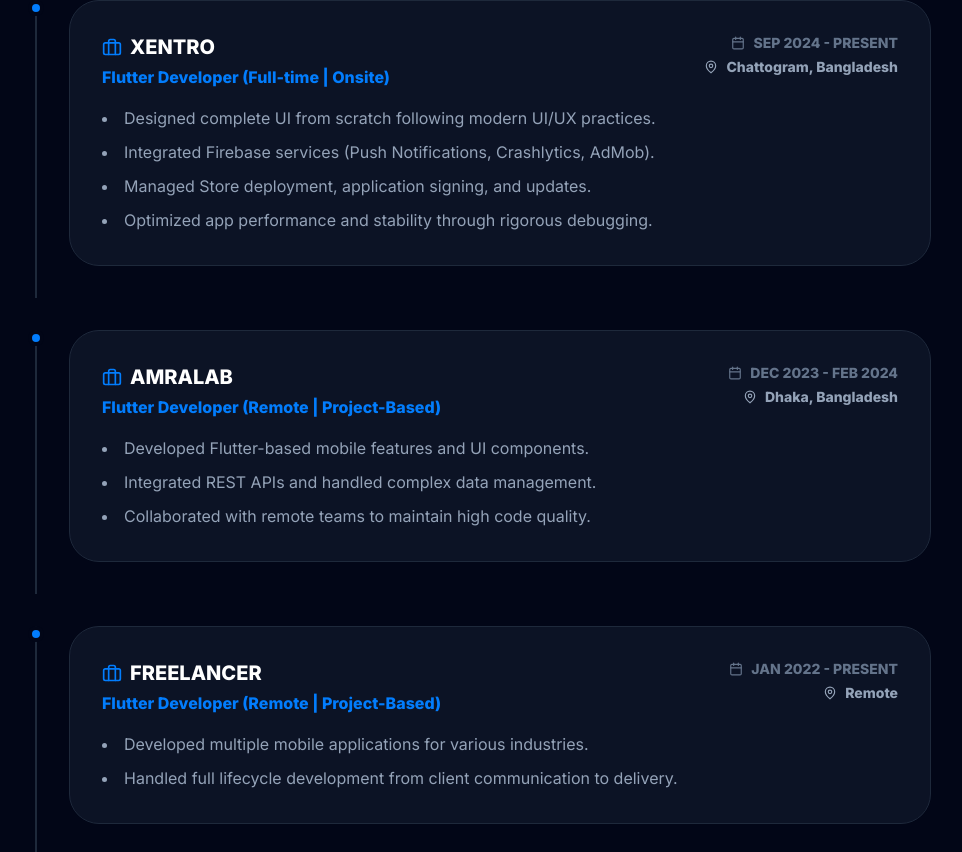
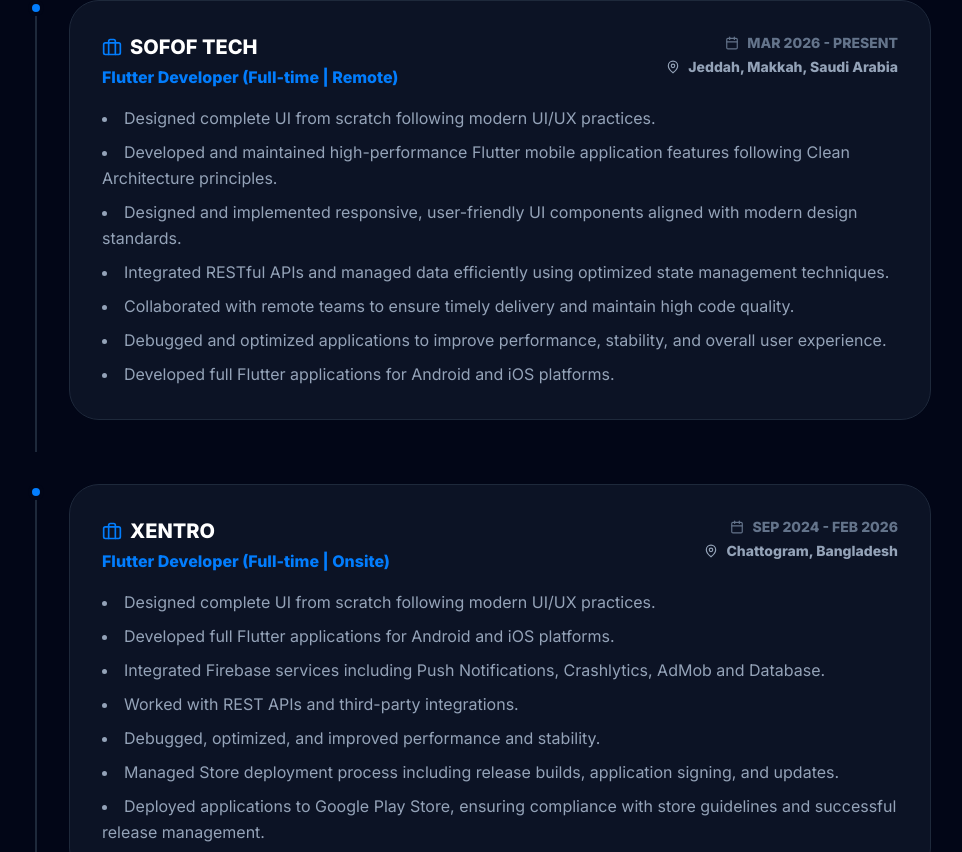
Before and after one commit to MdAshrafUllah/Flutter-portfolio, a React (Vite) app: page / in a window 1280 px wide. Shown: the part 1857-2709 px from the top of the page, without its empty margins (157-1119 px from the left). Built offline with nearby package versions, Linux system fonts and the light colour scheme.

Commit message:
- Update Info

```diff
--- a/src/sections/Experience.jsx
+++ b/src/sections/Experience.jsx
@@ -1,20 +1,37 @@
-import React from 'react';
-import Section from '../components/Section';
-import { Briefcase, Calendar, MapPin } from 'lucide-react';
+import { Briefcase, Calendar, MapPin } from "lucide-react";
+import Section from "../components/Section";
 
 export default function Experience() {
   const experiences = [
     {
+      company: "SOFOF TECH",
+      role: "Flutter Developer (Full-time | Remote)",
+      duration: "MAR 2026 - PRESENT",
+      location: "Jeddah, Makkah, Saudi Arabia",
+      description: [
+        "Designed complete UI from scratch following modern UI/UX practices.",
+        "Developed and maintained high-performance Flutter mobile application features following Clean Architecture principles.",
+        "Designed and implemented responsive, user-friendly UI components aligned with modern design standards.",
+        "Integrated RESTful APIs and managed data efficiently using optimized state management techniques.",
+        "Collaborated with remote teams to ensure timely delivery and maintain high code quality.",
+        "Debugged and optimized applications to improve performance, stability, and overall user experience.",
+        "Developed full Flutter applications for Android and iOS platforms.",
+      ],
+    },
+    {
       company: "XENTRO",
       role: "Flutter Developer (Full-time | Onsite)",
-      duration: "SEP 2024 - PRESENT",
+      duration: "SEP 2024 - FEB 2026",
       location: "Chattogram, Bangladesh",
       description: [
         "Designed complete UI from scratch following modern UI/UX practices.",
-        "Integrated Firebase services (Push Notifications, Crashlytics, AdMob).",
-        "Managed Store deployment, application signing, and updates.",
-        "Optimized app performance and stability through rigorous debugging."
-      ]
+        "Developed full Flutter applications for Android and iOS platforms.",
+        "Integrated Firebase services including Push Notifications, Crashlytics, AdMob and Database.",
+        "Worked with REST APIs and third-party integrations.",
+        "Debugged, optimized, and improved performance and stability.",
+        "Managed Store deployment process including release builds, application signing, and updates.",
+        "Deployed applications to Google Play Store, ensuring compliance with store guidelines and successful release management.",
+      ],
     },
     {
       company: "AMRALAB",
@@ -24,8 +41,8 @@
       description: [
         "Developed Flutter-based mobile features and UI components.",
         "Integrated REST APIs and handled complex data management.",
-        "Collaborated with remote teams to maintain high code quality."
-      ]
+        "Collaborated with remote teams to maintain high code quality.",
+      ],
     },
     {
       company: "FREELANCER",
@@ -34,8 +51,8 @@
       location: "Remote",
       description: [
         "Developed multiple mobile applications for various industries.",
-        "Handled full lifecycle development from client communication to delivery."
-      ]
+        "Handled full lifecycle development from client communication to delivery.",
+      ],
     },
     {
       company: "WEBMART IT",
@@ -44,16 +61,21 @@
       location: "Chattogram, Bangladesh",
       description: [
         "Worked on website development and customization projects.",
-        "Built responsive and client-focused web solutions."
-      ]
-    }
+        "Built responsive and client-focused web solutions.",
+      ],
+    },
   ];
 
   return (
-    <Section id="experience" title="Work Experience" subtitle="My professional journey and the companies I've contributed to.">
+    <Section
+      id="experience"
+      title="Work Experience"
+      subtitle="My professional journey and the companies I've contributed to.">
       <div className="max-w-4xl mx-auto mt-12 space-y-8">
         {experiences.map((exp, index) => (
-          <div key={index} className="relative pl-8 border-l-2 border-slate-200 dark:border-slate-800 pb-8 last:pb-0">
+          <div
+            key={index}
+            className="relative pl-8 border-l-2 border-slate-200 dark:border-slate-800 pb-8 last:pb-0">
             {/* Timeline Dot */}
             <div className="absolute -left-[9px] top-0 w-4 h-4 rounded-full bg-primary border-4 border-white dark:border-slate-950"></div>
 
@@ -61,23 +83,26 @@
               <div className="flex flex-wrap justify-between items-start gap-4 mb-4">
                 <div>
                   <h3 className="text-xl font-black text-slate-900 dark:text-white flex items-center gap-2">
-                    <Briefcase size={20} className="text-primary"/> {exp.company}
+                    <Briefcase size={20} className="text-primary" />{" "}
+                    {exp.company}
                   </h3>
                   <p className="text-primary font-bold mt-1">{exp.role}</p>
                 </div>
                 <div className="space-y-1 text-right">
                   <div className="flex items-center gap-2 text-sm font-bold text-slate-500 justify-end">
-                    <Calendar size={14}/> {exp.duration}
+                    <Calendar size={14} /> {exp.duration}
                   </div>
                   <div className="flex items-center gap-2 text-sm font-bold text-slate-400 justify-end">
-                    <MapPin size={14}/> {exp.location}
+                    <MapPin size={14} /> {exp.location}
                   </div>
                 </div>
               </div>
 
               <ul className="list-disc list-inside space-y-2 text-slate-600 dark:text-slate-400 font-medium">
                 {exp.description.map((item, i) => (
-                  <li key={i} className="leading-relaxed">{item}</li>
+                  <li key={i} className="leading-relaxed">
+                    {item}
+                  </li>
                 ))}
               </ul>
             </div>
--- a/src/sections/TechStack.jsx
+++ b/src/sections/TechStack.jsx
@@ -26,7 +26,7 @@
     {
       name: "Blender",
       url: "https://www.blender.org/",
-      img: "https://upload.wikimedia.org/wikipedia/commons/thumb/0/0c/Blender_logo_no_text.svg/2503px-Blender_logo_no_text.svg.png",
+      img: "https://upload.wikimedia.org/wikipedia/commons/thumb/0/0c/Blender_logo_no_text.svg/3840px-Blender_logo_no_text.svg.png",
     },
     {
       name: "Cinema 4D",
@@ -63,7 +63,7 @@
     {
       name: "XAMPP",
       url: "https://www.apachefriends.org/",
-      img: "https://upload.wikimedia.org/wikipedia/en/thumb/7/78/XAMPP_logo.svg/1200px-XAMPP_logo.svg.png",
+      img: "https://upload.wikimedia.org/wikipedia/commons/d/dc/XAMPP_Logo.png",
     },
 
     // Languages & Frameworks
@@ -90,7 +90,7 @@
     {
       name: "Python",
       url: "https://www.python.org/",
-      img: "https://upload.wikimedia.org/wikipedia/commons/thumb/c/c3/Python-logo-notext.svg/1869px-Python-logo-notext.svg.png",
+      img: "https://images.icon-icons.com/2699/PNG/512/python_logo_icon_168886.png",
     },
     {
       name: "JavaScript",
@@ -105,7 +105,7 @@
     {
       name: "CSS3",
       url: "https://www.w3schools.com/css/",
-      img: "https://upload.wikimedia.org/wikipedia/commons/thumb/d/d5/CSS3_logo_and_wordmark.svg/1200px-CSS3_logo_and_wordmark.svg.png",
+      img: "https://upload.wikimedia.org/wikipedia/commons/thumb/d/d5/CSS3_logo_and_wordmark.svg/1920px-CSS3_logo_and_wordmark.svg.png",
     },
     {
       name: "Bootstrap",
```
